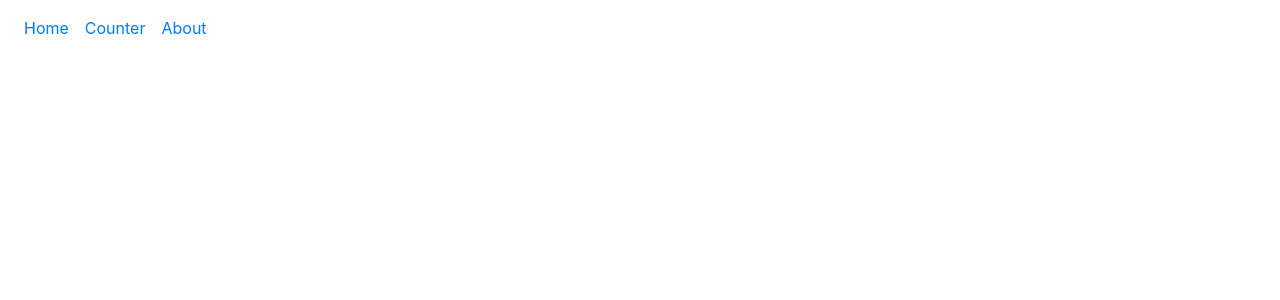
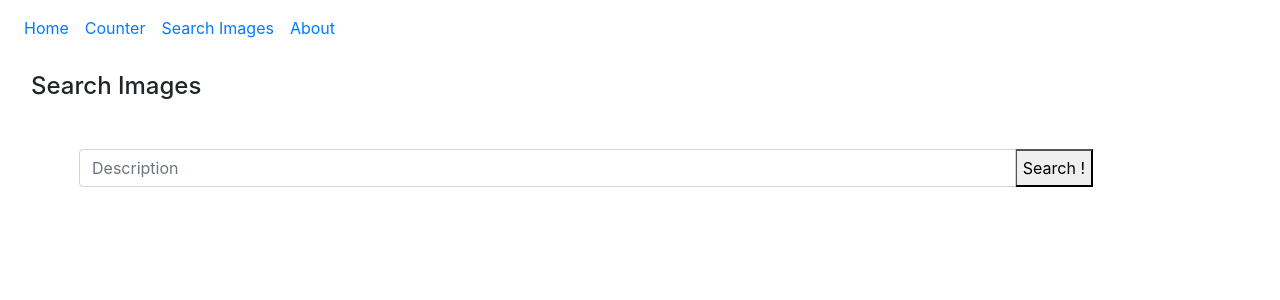
Before and after one commit to ImadSai/reactFirstProject, a React (Create React App) app: page /searchImages in a window 1280 px wide. Shown: the top 300 px of the page. Built offline with nearby package versions, Linux system fonts and the light colour scheme.

Commit message:
Add search images

```diff
--- a/src/App.js
+++ b/src/App.js
@@ -3,6 +3,7 @@ import './App.css';
 import Counter from './Components/Counter';
 import About from './Components/About';
 import Header from './Components/Header';
+import SearchImages from './Components/SearchImages'
 import { Switch, BrowserRouter as Router } from 'react-router-dom';
 import '../node_modules/bootstrap/dist/css/bootstrap.min.css';
 
@@ -35,6 +36,12 @@ const App = () =>  {
             <Counter infos={myObject}  image="images/omer.png" />
           </Router>
 
+          {/* Search Images Path */}
+          <Router path="/searchImages">
+            <h4> Search  Images </h4>
+            <SearchImages />
+          </Router>"
+
           {/* About Path */}
           <Router path="/about">
             <About/>
--- a/src/Components/Header.js
+++ b/src/Components/Header.js
@@ -17,6 +17,10 @@ function Header() {
                 </li>
 
                 <li className="nav-item">
+                    <Link to="/searchImages" className="nav-link">Search Images</Link>
+                </li>
+
+                <li className="nav-item">
                     <Link to="/about" className="nav-link">About</Link>
                 </li>
 
--- /dev/null
+++ b/src/Components/SearchImages.js
@@ -0,0 +1,96 @@
+import React, { Component } from "react";
+import axios from "axios";
+
+
+class SearchImages extends Component {
+
+    constructor() {
+        super();
+        this.urlPics = "https://pixabay.com/api/?key=16278676-649c0d48e5ce6a59f81bcedff&image_type=photo&pretty=true";
+        this.state = {
+            res : [],
+            listeImages: [],
+            rechercheTarget: '',
+        }
+    }
+
+    // Get Images from web service
+    getImages = () => {
+        axios.get(this.urlPics + "&q=" + this.state.rechercheTarget)
+            .then(response => {
+                this.setState({
+                    res: response.data,
+                    listeImages: response.data.hits
+                });
+                console.log(this.state.res);
+            })
+            .catch(err => {
+                console.error(err);
+            });
+    };
+
+    // Update Target to search
+    changeTarget = (event) => {
+        this.setState({
+            rechercheTarget: event.target.value,
+        });
+    };
+
+    // Get Image on Press Enter
+    keyPressed = (event) => {
+        if (event.key === "Enter") {
+            this.getImages();
+        }
+      };
+
+    render() {
+
+        var divStyle = {height: 200};
+
+        return (
+            <div className="m-5">
+
+                {/* Bar de recherche  */}
+                <div className="input-group mb-3">
+                    <input type="text" className="form-control"
+                    placeholder="Description"
+                    value={this.state.rechercheTarget} onChange={this.changeTarget}
+                    onKeyPress={this.keyPressed}/>
+                    <div className="input-group-append">
+                        <button onClick={() => this.getImages()}> Search ! </button>
+                    </div>
+                </div>
+
+                {/* Resultat Recherche */}
+                <div className="row">
+                    {
+                        this.state.listeImages.map((actual) =>
+                            <div className="column w-25 p-3">
+
+                                <div className="card" style={divStyle}>
+
+                                    <div className="card-header">
+                                        {actual.tags}
+                                    </div>
+
+                                    <div className="card-body">
+                                        <img width={actual.previewWidth} src={actual.previewURL}/>
+                                    </div>
+
+                                </div>
+
+                            </div>
+                        )
+                    }
+
+                </div>
+
+
+
+            </div>
+        );
+    }
+
+}
+
+export default SearchImages;
```
Also changed, not shown: package.json (+11 -1 lines), public/electron.js (added, +33 -0 lines), src/Components/Counter.js (line endings or trailing spaces), 1 other file (tests, documents, lock files or other folders).
